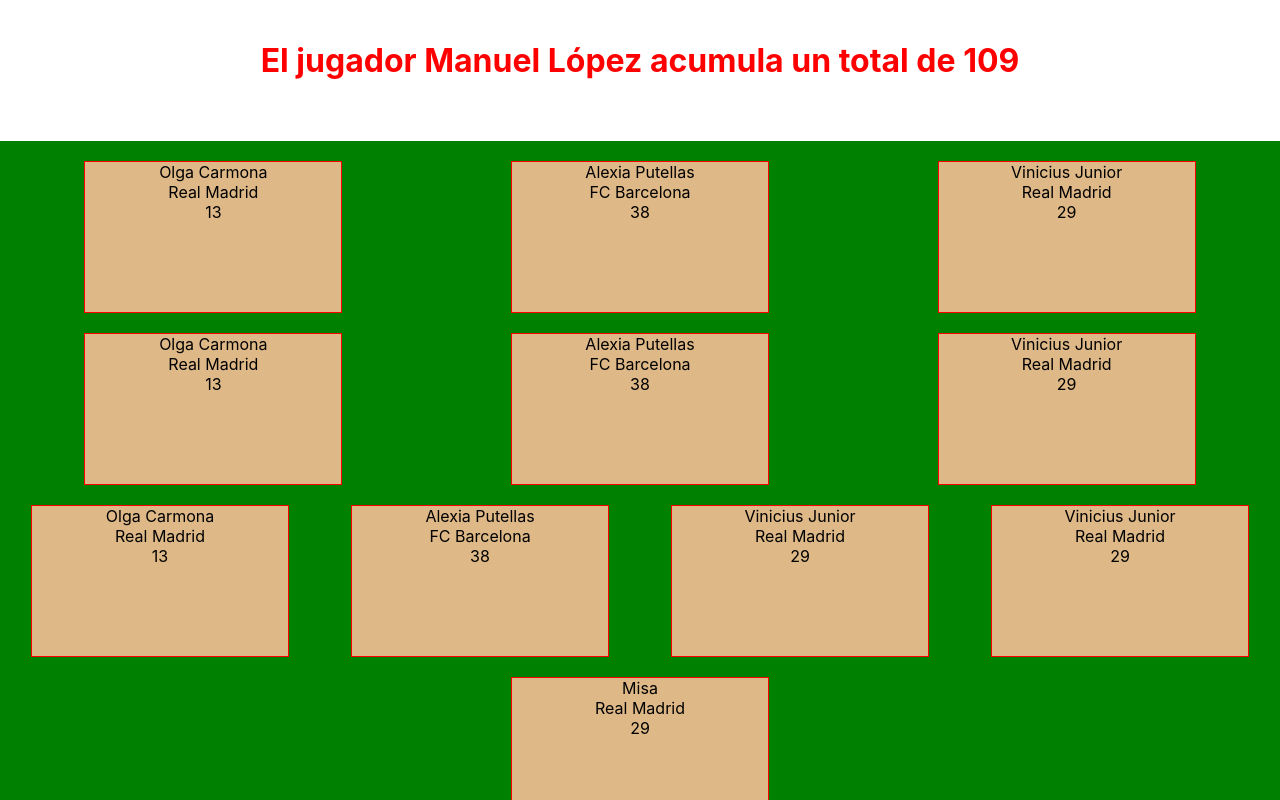
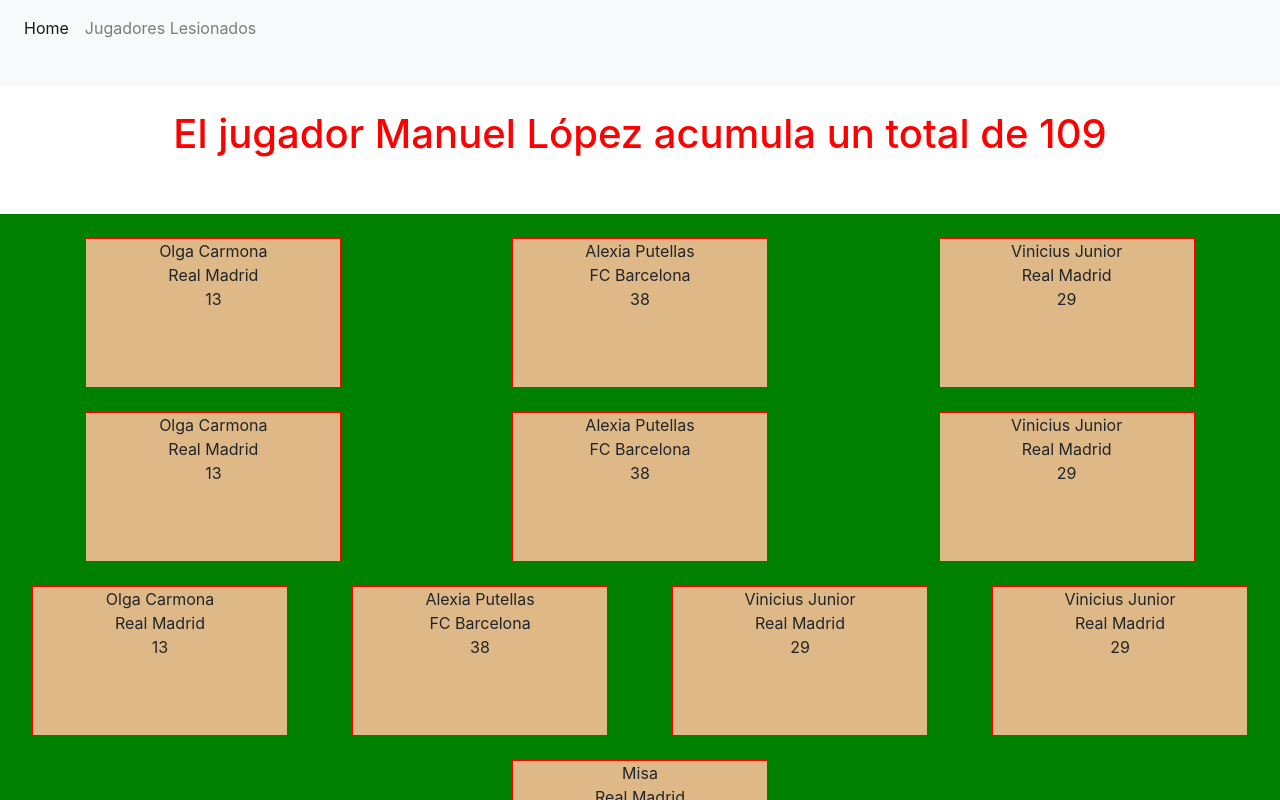
Before and after one commit to ManuLG97/PruebasConReactCurso2022, a React (Create React App) app: page / in a window 1280 px wide. Shown: the top 800 px of the page. Built offline with nearby package versions, Linux system fonts and the light colour scheme.

Commit message:
Añadimos el header que sera un navbar bootstrap

```diff
--- a/public/index.html
+++ b/public/index.html
@@ -15,6 +15,7 @@
       user's mobile device or desktop. See https://developers.google.com/web/fundamentals/web-app-manifest/
     -->
     <link rel="manifest" href="%PUBLIC_URL%/manifest.json" />
+    <link rel="stylesheet" href="https://cdn.jsdelivr.net/npm/bootstrap@4.3.1/dist/css/bootstrap.min.css" integrity="sha384-ggOyR0iXCbMQv3Xipma34MD+dH/1fQ784/j6cY/iJTQUOhcWr7x9JvoRxT2MZw1T" crossorigin="anonymous">
     <!--
       Notice the use of %PUBLIC_URL% in the tags above.
       It will be replaced with the URL of the `public` folder during the build.
--- /dev/null
+++ b/src/Components/Header/Header.js
@@ -0,0 +1,37 @@
+import '../Home/Home';
+import { useNavigate } from 'react-router-dom';
+
+function Header() {
+
+
+    const navigate = useNavigate();
+
+
+    const GoToHome = () => {
+      navigate('/', {
+          replace: true
+      });
+  }
+
+  const GoToJugadoresLesionados = () => {
+    navigate('/jugadoreslesionados', {
+        replace: true
+});
+
+  }
+
+//EMPIEZA EL CODIGO QUE PASAMOS AL FICHERO APP.JS
+    return (
+<nav class="navbar navbar-expand-lg navbar-light bg-light">
+  <div class="collapse navbar-collapse" id="navbarNavAltMarkup">
+    <div class="navbar-nav">
+      <a class="nav-item nav-link active" onClick={GoToHome}>Home <span class="sr-only">(current)</span></a>
+      <a class="nav-item nav-link" onClick={GoToJugadoresLesionados}>Jugadores Lesionados</a>
+    </div>
+  </div>
+</nav>
+      );
+}
+
+
+export default Header;
--- a/src/Components/Home/Home.js
+++ b/src/Components/Home/Home.js
@@ -1,5 +1,6 @@
 import './Home.css';
 import { useNavigate } from 'react-router-dom';
+import Header from '../Header/Header';
 
 function Home() {
 
@@ -12,6 +13,11 @@
       });
   }
 
+  const GoToHome = () => {
+    navigate('/', {
+        replace: true
+    });
+}
 
 let i = 0;
 
@@ -202,6 +208,7 @@
     return (
 
       <div id="container">
+        <Header/>
 <br/>
       <div> <h1>El jugador {clientejugador.Nombre} acumula un total de {clientejugador.PuntosTotales} <br/><br/></h1>
         <div class="campo"> <br/>
--- a/src/Components/Players/Alexiaputellas.js
+++ b/src/Components/Players/Alexiaputellas.js
@@ -1,4 +1,5 @@
 import { useNavigate } from 'react-router-dom';
+import Header from '../Header/Header';
 
 function Alexiaputellas() {
 
@@ -59,8 +60,7 @@
     return (
 
       <div id="container">
-       <a onClick={GoToJugadoresLesionados}> <div>JUGADORES LESIONADOS</div> </a>
-<br/>
+      <Header/><br/>
       <div > <h1>La jugadora {jugadorafcbarcelonaalexiaputellas.Nombre} acumula un total de {jugadorafcbarcelonaalexiaputellas.Puntos} </h1><br/><br/>
         <div class="campo"> <br/>
         <div class="estadisticasjugador"> <div> {jugadorafcbarcelonaalexiaputellas.Nombre}  </div> <br/>
@@ -75,9 +75,6 @@
 
         </div>
         </div>
-        <a onClick={GoToHome}>
-        <div>Volver a mi plantillas</div>
-        </a>
         </div>
       );
 }
--- a/src/Components/Players/PlayersInjuriedAndPlayersAvailable/JugadoresLesionados.js
+++ b/src/Components/Players/PlayersInjuriedAndPlayersAvailable/JugadoresLesionados.js
@@ -1,4 +1,5 @@
 import { useNavigate } from 'react-router-dom';
+import Header from '../../Header/Header';
 
 function JugadoresLesionados() {
 
@@ -53,8 +54,9 @@
     return (
 
       <div id="container">
+       <Header/>
+      <div > <div class="campo">
 
-      <div > <div class="campo"> <br/>
       <h1>JUGADORES LESIONADOS</h1>
         <div class="estadisticasjugador"> <div> {jugadorafcbarcelonaalexiaputellas.Nombre}  </div> <br/>
         <div>{jugadorafcbarcelonaalexiaputellas.Equipo}</div> <br/>
@@ -68,10 +70,7 @@
 
         </div>
         </div>
-        <a onClick={GoToHome}>
-        <div>Volver a mi plantillas</div>
-        </a>
-        </div>
+     </div>
       );
 }
 
```
